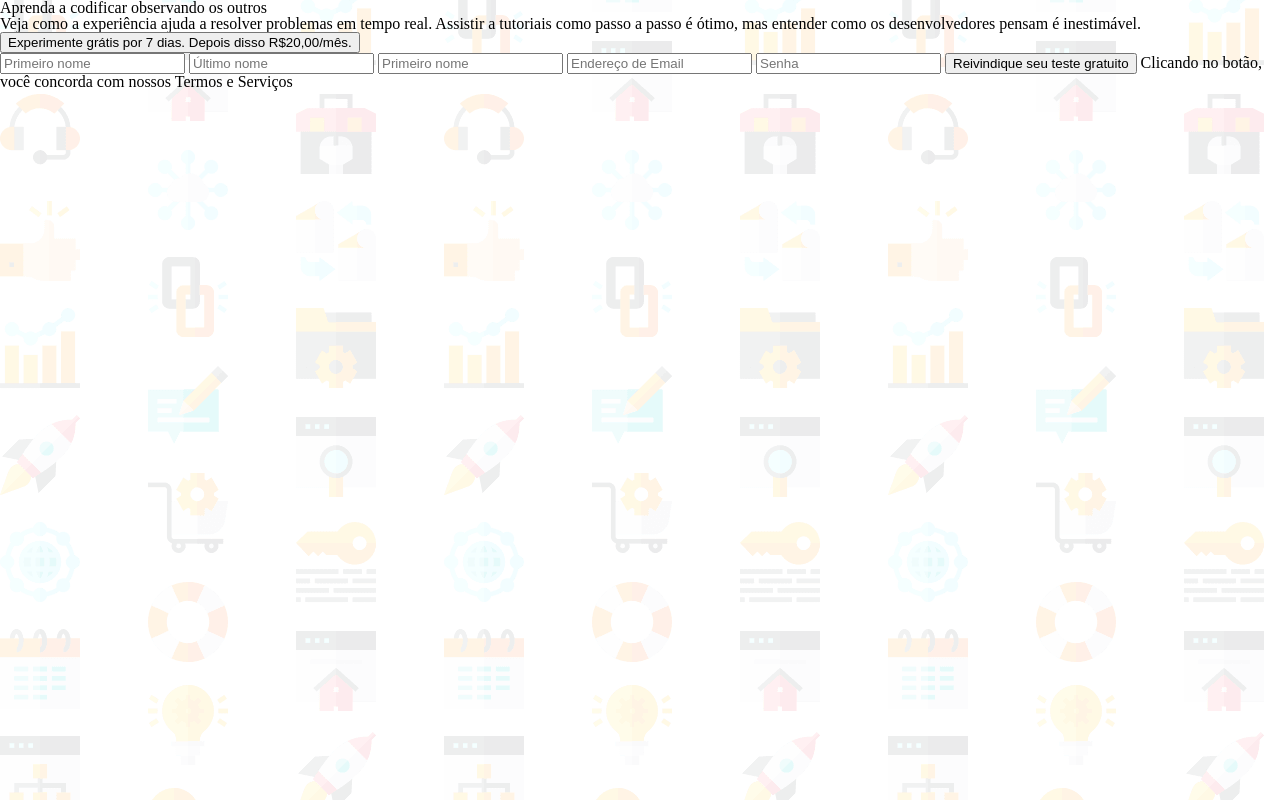
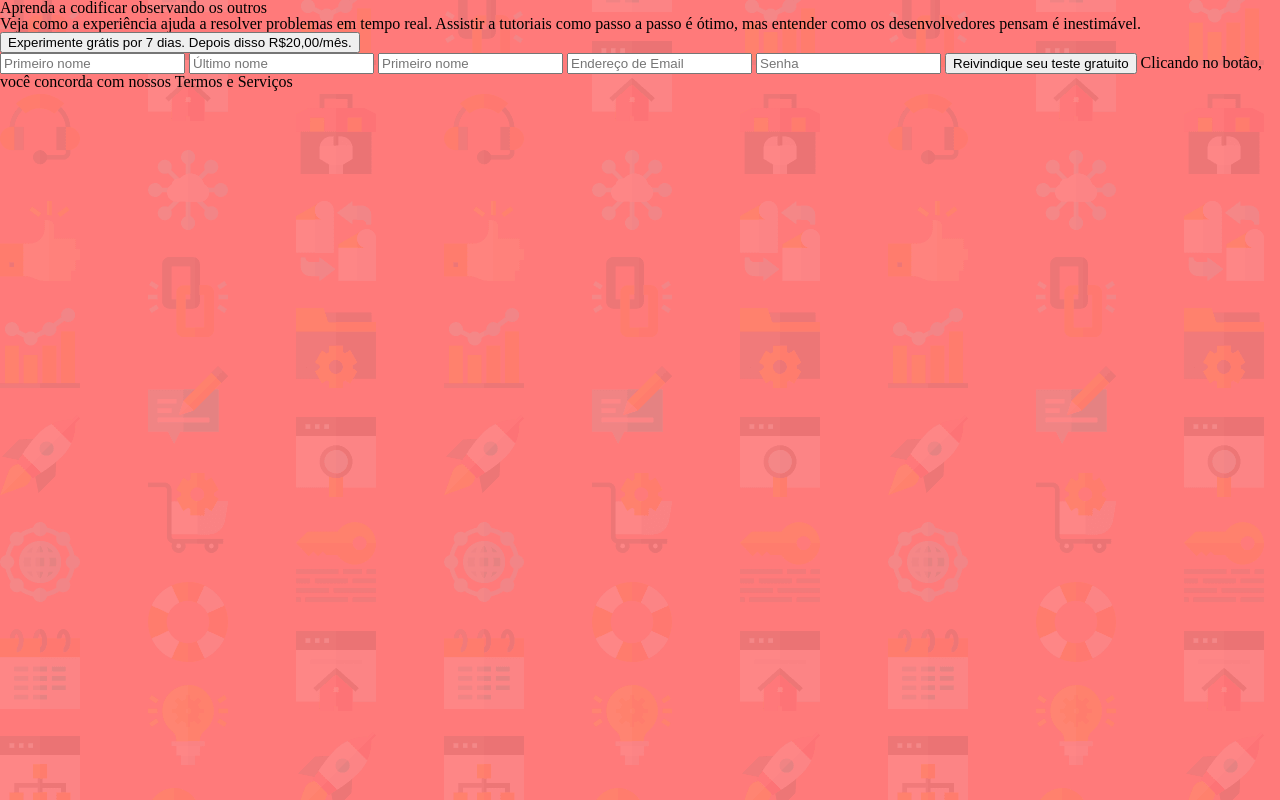
Before and after one commit to Anderson-S-Santos/pagina-com-formulario-de-inscricao, a plain HTML site: page index.html in a window 1280 px wide. Drawn offline with Linux system fonts and the light colour scheme.

Commit message:
Adicionar a cor de backgfround

```diff
--- a/css/style.css
+++ b/css/style.css
@@ -11,4 +11,5 @@
 
 body {
     background-image: url(../imagens/bg-intro-desktop.png);
+    background-color: var(--vermelho);
 }
```
Also changed, not shown: 1 other file.
